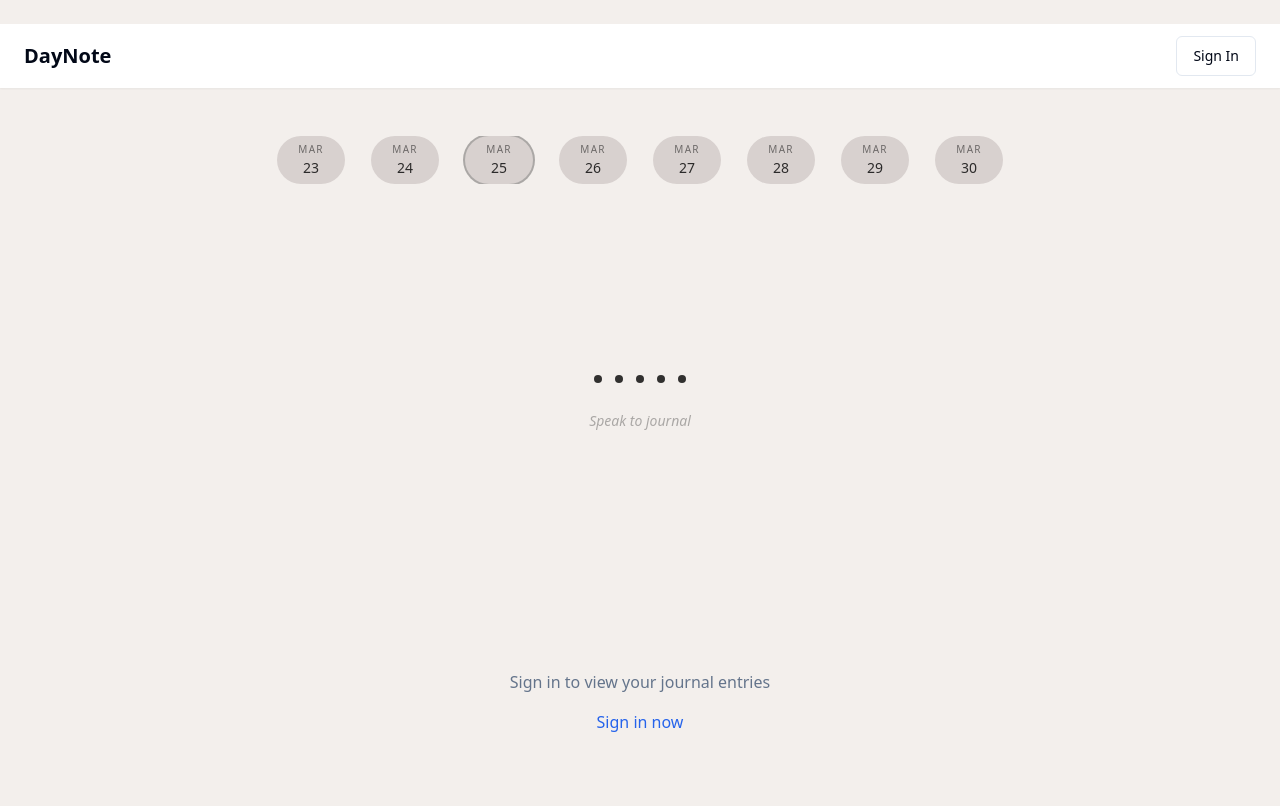
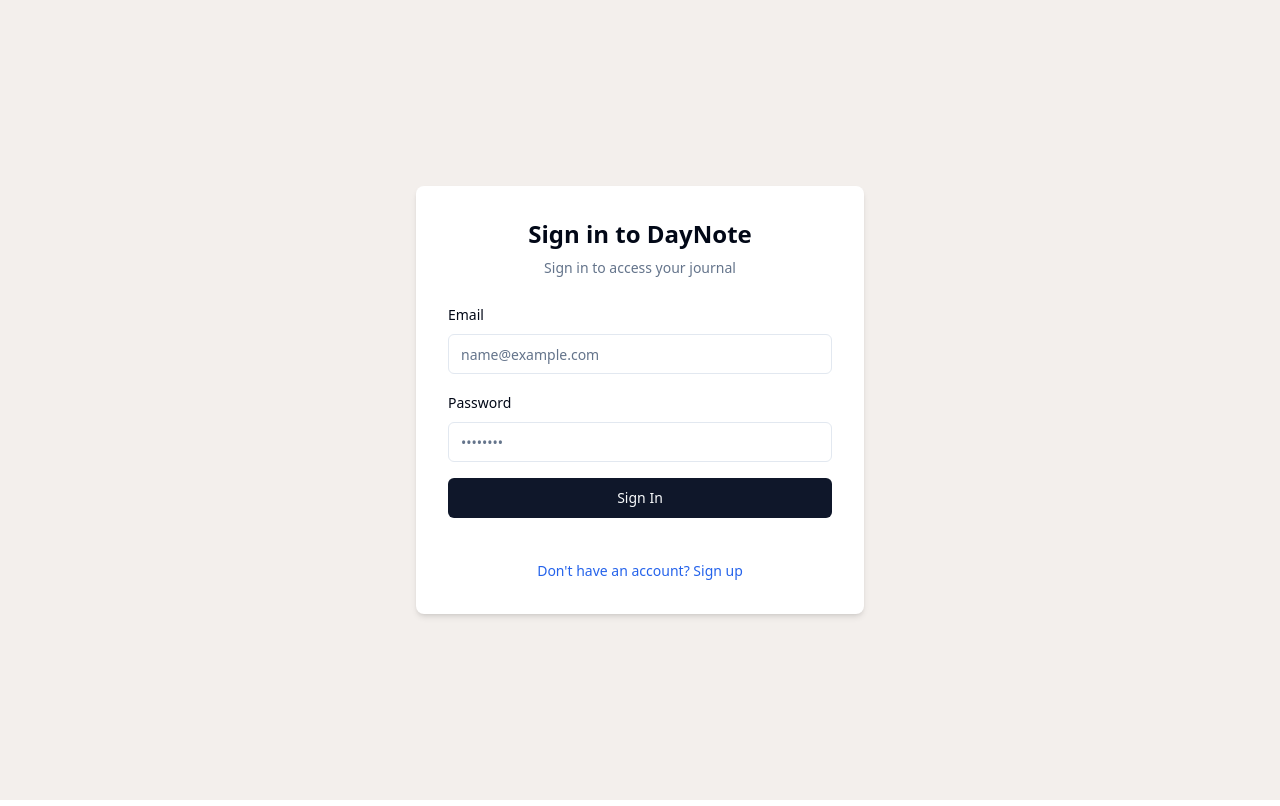
Before and after one commit to dennymcfadden/daynote-app, a React (Vite) app: page / in a window 1280 px wide. Built offline with nearby package versions, Linux system fonts and the light colour scheme.

Commit message:
Move auth flow to index page
Moves the authentication flow from the /auth route to the index page.

```diff
--- a/src/App.tsx
+++ b/src/App.tsx
@@ -6,7 +6,6 @@ import { QueryClient, QueryClientProvider } from "@tanstack/react-query";
 import { BrowserRouter, Routes, Route, Navigate } from "react-router-dom";
 import { AuthProvider } from "@/hooks/useAuth";
 import Index from "./pages/Index";
-import Auth from "./pages/Auth";
 import NotFound from "./pages/NotFound";
 
 const queryClient = new QueryClient();
@@ -20,7 +19,7 @@ const App = () => (
         <BrowserRouter>
           <Routes>
             <Route path="/" element={<Index />} />
-            <Route path="/auth" element={<Auth />} />
+            {/* The /auth route is no longer needed as auth is now on the index page */}
             {/* ADD ALL CUSTOM ROUTES ABOVE THE CATCH-ALL "*" ROUTE */}
             <Route path="*" element={<NotFound />} />
           </Routes>
--- a/src/pages/Index.tsx
+++ b/src/pages/Index.tsx
@@ -1,14 +1,85 @@
 
-import React, { useEffect } from "react";
+import React, { useState, useEffect } from "react";
+import { useNavigate } from "react-router-dom";
+import { supabase } from "@/integrations/supabase/client";
+import { useToast } from "@/hooks/use-toast";
+import { Button } from "@/components/ui/button";
+import { Input } from "@/components/ui/input";
+import { Form, FormControl, FormField, FormItem, FormLabel, FormMessage } from "@/components/ui/form";
+import { useForm } from "react-hook-form";
+import { z } from "zod";
+import { zodResolver } from "@hookform/resolvers/zod";
 import { Header } from "@/components/journal/Header";
+import { useAuth } from "@/hooks/useAuth";
 import { DateSelector } from "@/components/journal/DateSelector";
 import { JournalPrompt } from "@/components/journal/JournalPrompt";
 import { JournalEntries } from "@/components/journal/JournalEntries";
-import { useAuth } from "@/hooks/useAuth";
+
+const authSchema = z.object({
+  email: z.string().email("Please enter a valid email address"),
+  password: z.string().min(6, "Password must be at least 6 characters"),
+});
+
+type AuthFormValues = z.infer<typeof authSchema>;
 
 const Index = () => {
-  const { user, isLoading } = useAuth();
+  const [isLoading, setIsLoading] = useState(false);
+  const [isSignUp, setIsSignUp] = useState(false);
+  const { toast } = useToast();
+  const navigate = useNavigate();
+  const { user } = useAuth();
 
+  const form = useForm<AuthFormValues>({
+    resolver: zodResolver(authSchema),
+    defaultValues: {
+      email: "",
+      password: "",
+    },
+  });
+
+  const onSubmit = async (values: AuthFormValues) => {
+    setIsLoading(true);
+    try {
+      if (isSignUp) {
+        // Sign up the user
+        const { error } = await supabase.auth.signUp({
+          email: values.email,
+          password: values.password,
+        });
+
+        if (error) throw error;
+
+        toast({
+          title: "Account created",
+          description: "Please check your email to verify your account",
+        });
+      } else {
+        // Sign in the user
+        const { error } = await supabase.auth.signInWithPassword({
+          email: values.email,
+          password: values.password,
+        });
+
+        if (error) throw error;
+
+        toast({
+          title: "Welcome back!",
+          description: "You have successfully signed in",
+        });
+      }
+    } catch (error: any) {
+      toast({
+        title: "Authentication error",
+        description: error.message || "An error occurred during authentication",
+        variant: "destructive",
+      });
+    } finally {
+      setIsLoading(false);
+    }
+  };
+
+  // If user is authenticated, show the journal app
+  if (user) {
     return (
       <>
         <link
@@ -23,6 +94,71 @@ const Index = () => {
         </main>
       </>
     );
+  }
+
+  // If not authenticated, show the auth form
+  return (
+    <main className="flex justify-center items-center min-h-screen bg-[#F3EFEC] p-4">
+      <div className="w-full max-w-md p-8 space-y-6 bg-white rounded-lg shadow-md">
+        <div className="text-center">
+          <h1 className="text-2xl font-bold">
+            {isSignUp ? "Create an account" : "Sign in to DayNote"}
+          </h1>
+          <p className="text-sm text-muted-foreground mt-2">
+            {isSignUp
+              ? "Create an account to save your journal entries"
+              : "Sign in to access your journal"}
+          </p>
+        </div>
+
+        <Form {...form}>
+          <form onSubmit={form.handleSubmit(onSubmit)} className="space-y-4">
+            <FormField
+              control={form.control}
+              name="email"
+              render={({ field }) => (
+                <FormItem>
+                  <FormLabel>Email</FormLabel>
+                  <FormControl>
+                    <Input placeholder="name@example.com" {...field} />
+                  </FormControl>
+                  <FormMessage />
+                </FormItem>
+              )}
+            />
+            <FormField
+              control={form.control}
+              name="password"
+              render={({ field }) => (
+                <FormItem>
+                  <FormLabel>Password</FormLabel>
+                  <FormControl>
+                    <Input type="password" placeholder="••••••••" {...field} />
+                  </FormControl>
+                  <FormMessage />
+                </FormItem>
+              )}
+            />
+
+            <Button type="submit" className="w-full" disabled={isLoading}>
+              {isLoading ? "Processing..." : isSignUp ? "Sign Up" : "Sign In"}
+            </Button>
+          </form>
+        </Form>
+
+        <div className="text-center pt-4">
+          <button
+            onClick={() => setIsSignUp(!isSignUp)}
+            className="text-sm text-blue-600 hover:underline"
+          >
+            {isSignUp
+              ? "Already have an account? Sign in"
+              : "Don't have an account? Sign up"}
+          </button>
+        </div>
+      </div>
+    </main>
+  );
 };
 
 export default Index;
```
Lines whose indentation alone changed are shown as unchanged.
